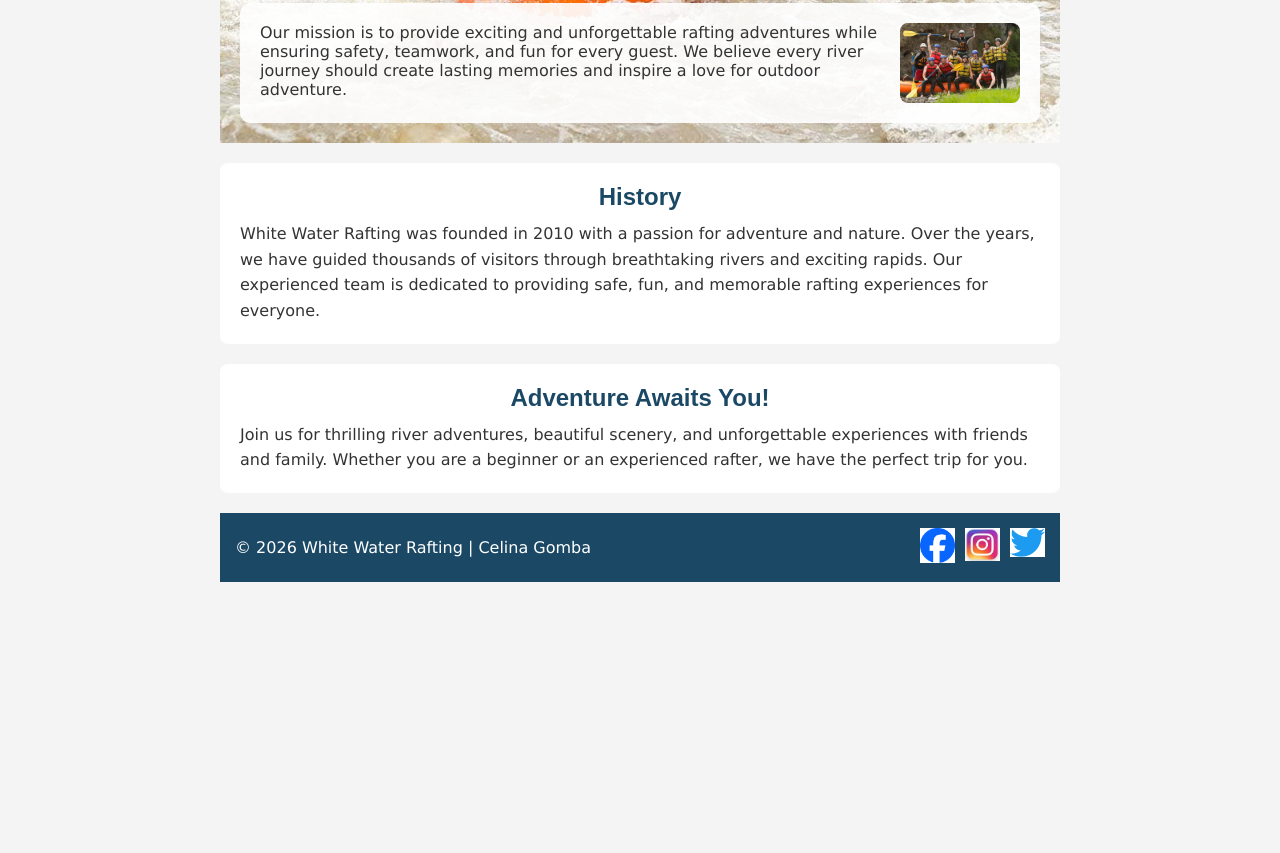
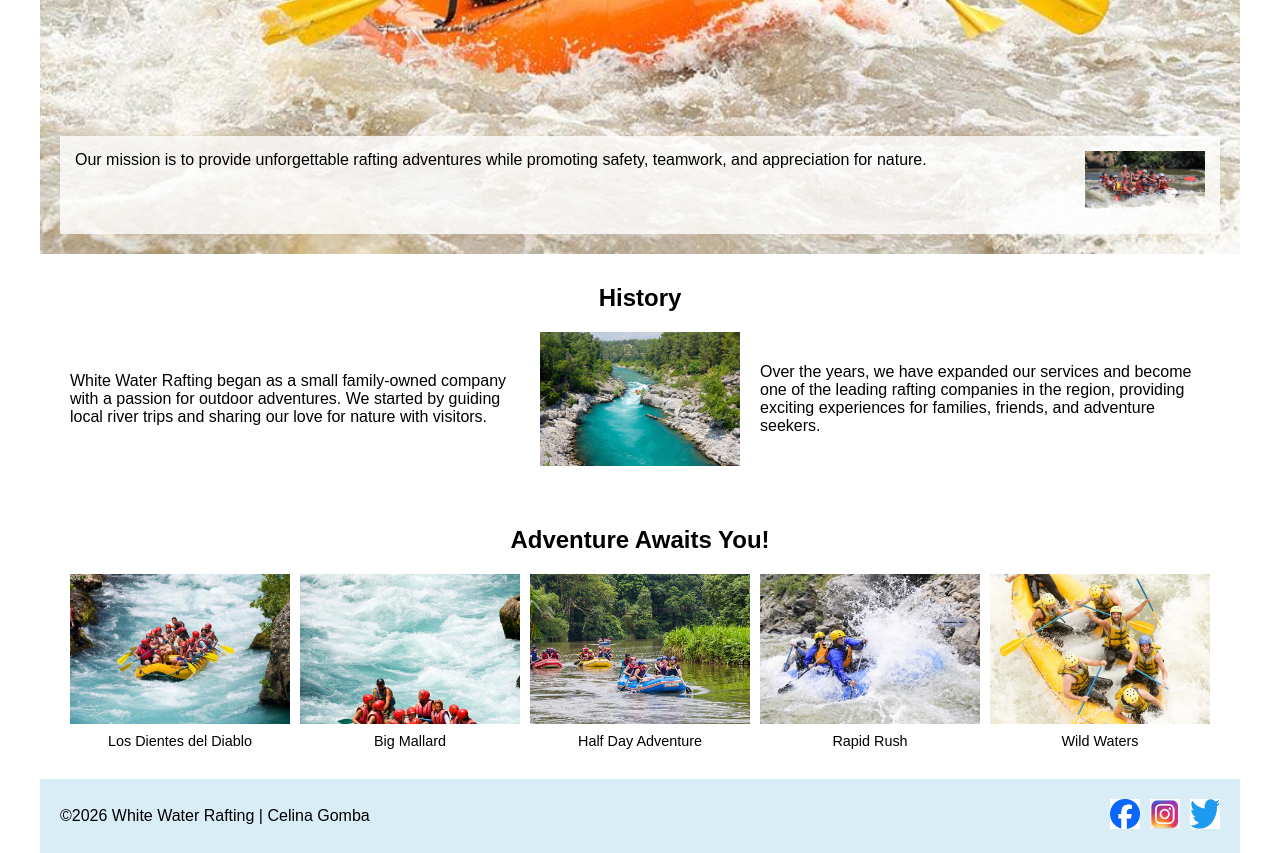
Before and after one commit to celinadada07-jpg/wdd130, a plain HTML site: page wwr/about.html in a window 1280 px wide. Shown: the part 706-1559 px from the top of the page. Before the commit the page ends 1288 px from the top, so only its background shows below. Drawn offline with Linux system fonts and the light colour scheme.

Commit message:
changes made

```diff
--- a/wwr/about.html
+++ b/wwr/about.html
@@ -4,21 +4,16 @@
 <head>
     <meta charset="UTF-8">
     <meta name="viewport" content="width=device-width, initial-scale=1.0">
-
     <title>About Us | White Water Rafting</title>
-
-    <meta name="description"
-      content="Learn more about our white water rafting company, our history, and the adventures we provide.">
-
+    <meta name="description" content="About White Water Rafting Company">
     <meta name="author" content="Celina Gomba">
-
     <link rel="stylesheet" href="styles/rafting.css">
 </head>
 
 <body>
 
     <header>
-        <img src="images/logo.png" alt="Rafting Company Logo">
+        <img src="images/logo.png" alt="White Water Rafting Logo">
 
         <nav>
             <a href="index.html">Home</a>
@@ -31,52 +26,81 @@
     <main>
 
         <div class="hero">
-            <img src="images/hero.jpg" alt="People enjoying white water rafting">
+            <img src="images/hero.jpg" alt="Rafting Adventure">
 
             <h1>White Water Rafting</h1>
 
             <article>
-                <img src="images/employee.jpg" alt="Happy rafting guide">
-
+                <img src="images/happy client.png" alt="Happy Client">
                 <p>
-                    Our mission is to provide exciting and unforgettable rafting adventures
-                    while ensuring safety, teamwork, and fun for every guest. We believe
-                    every river journey should create lasting memories and inspire a love
-                    for outdoor adventure.
+                    Our mission is to provide unforgettable rafting
+                    adventures while promoting safety, teamwork,
+                    and appreciation for nature.
                 </p>
             </article>
         </div>
 
-        <section>
+        <section class="history">
             <h2>History</h2>
 
-            <p>
-                White Water Rafting was founded in 2010 with a passion for adventure and
-                nature. Over the years, we have guided thousands of visitors through
-                breathtaking rivers and exciting rapids. Our experienced team is dedicated
-                to providing safe, fun, and memorable rafting experiences for everyone.
-            </p>
+            <div class="history-content">
+                <p>
+                    White Water Rafting began as a small family-owned
+                    company with a passion for outdoor adventures.
+                    We started by guiding local river trips and sharing
+                    our love for nature with visitors.
+                </p>
+
+                <img src="images/history.jpg" alt="Rafting History">
+
+                <p>
+                    Over the years, we have expanded our services and
+                    become one of the leading rafting companies in the
+                    region, providing exciting experiences for families,
+                    friends, and adventure seekers.
+                </p>
+            </div>
         </section>
 
-        <section>
+        <section class="adventures">
             <h2>Adventure Awaits You!</h2>
 
-            <p>
-                Join us for thrilling river adventures, beautiful scenery, and unforgettable
-                experiences with friends and family. Whether you are a beginner or an
-                experienced rafter, we have the perfect trip for you.
-            </p>
+            <div class="adventure-gallery">
+
+                <figure>
+                    <img src="images/raft1.jpg" alt="Los Dientes del Diablo">
+                    <figcaption>Los Dientes del Diablo</figcaption>
+                </figure>
+
+                <figure>
+                    <img src="images/raft2.jpg" alt="Big Mallard">
+                    <figcaption>Big Mallard</figcaption>
+                </figure>
+
+                <figure>
+                    <img src="images/raft3.jpg" alt="Half Day Adventure">
+                    <figcaption>Half Day Adventure</figcaption>
+                </figure>
+
+                <figure>
+                    <img src="images/raft4.jpg" alt="Rapid Rush">
+                    <figcaption>Rapid Rush</figcaption>
+                </figure>
+
+                <figure>
+                    <img src="images/raft5.jpg" alt="Wild Waters">
+                    <figcaption>Wild Waters</figcaption>
+                </figure>
+
+            </div>
         </section>
 
     </main>
 
     <footer>
-        <p>
-            © 2026 White Water Rafting | Celina Gomba
-        </p>
+        <p>©2026 White Water Rafting | Celina Gomba</p>
 
-        <nav class="socialmedia">
-
+        <div class="sociallinks">
             <a href="https://facebook.com">
                 <img src="images/facebook.png" alt="Facebook">
             </a>
@@ -88,8 +112,7 @@
             <a href="https://twitter.com">
                 <img src="images/twitter.png" alt="Twitter">
             </a>
-
-        </nav>
+        </div>
     </footer>
 
 </body>
--- a/wwr/styles/rafting.css
+++ b/wwr/styles/rafting.css
@@ -1,13 +1,3 @@
-:root {
-    --primary-color: #1b4965;
-    --secondary-color: #5fa8d3;
-    --accent1-color: #ffffff;
-    --accent2-color: #cae9ff;
-
-    --heading-font: Arial, sans-serif;
-    --body-font: Verdana, sans-serif;
-}
-
 * {
     margin: 0;
     padding: 0;
@@ -15,165 +5,134 @@
 }
 
 body {
-    font-family: var(--body-font);
-    color: #333;
-    background-color: #f4f4f4;
-}
-
-/* PAGE WIDTH */
-header,
-main,
-footer {
-    width: 840px;
+    font-family: Arial, sans-serif;
+    max-width: 1200px;
     margin: 0 auto;
 }
 
-/* HEADER */
 header {
-    background-color: var(--primary-color);
-
+    display: grid;
+    grid-template-columns: 200px 1fr;
+    align-items: center;
+    background-color: #d9edf7;
     padding: 20px;
-
-    display: flex;
-
-    flex-direction: column;
-
-    align-items: flex-start;
 }
 
 header img {
-    width: 100px;
-    margin-bottom: 15px;
+    width: 120px;
 }
 
-/* NAVIGATION */
-header nav {
+nav {
     display: flex;
-    flex-direction: column;
+    justify-content: space-around;
+}
+
+nav a {
+    text-decoration: none;
+    color: #000;
+    font-weight: bold;
+    padding: 10px;
+}
+
+.hero {
+    position: relative;
+}
+
+.hero img {
+    width: 100%;
+    display: block;
+}
+
+.hero h1 {
+    position: absolute;
+    top: 20px;
+    width: 100%;
+    text-align: center;
+    color: white;
+    background-color: rgba(0, 0, 0, .6);
+    padding: 15px;
+}
+
+.hero article {
+    position: absolute;
+    bottom: 20px;
+    left: 20px;
+    right: 20px;
+    background-color: rgba(255, 255, 255, .8);
+    padding: 15px;
+}
+
+.hero article img {
+    float: right;
+    width: 120px;
+    margin-left: 15px;
+}
+
+.history {
+    padding: 30px;
+}
+
+.history h2 {
+    text-align: center;
+    margin-bottom: 20px;
+}
+
+.history-content {
+    display: grid;
+    grid-template-columns: 1fr 200px 1fr;
+    gap: 20px;
+    align-items: center;
+}
+
+.history-content img {
+    width: 100%;
+}
+
+.adventures {
+    padding: 30px;
+}
+
+.adventures h2 {
+    text-align: center;
+    margin-bottom: 20px;
+}
+
+.adventure-gallery {
+    display: flex;
+    justify-content: space-between;
     gap: 10px;
 }
 
-header nav a {
-    text-decoration: none;
-    color: var(--secondary-color);
-    font-size: 18px;
-    font-weight: bold;
-}
-
-header nav a:hover {
-    color: var(--accent2-color);
-}
-
-/* HERO */
-.hero {
-    position: relative;
-    margin-top: 20px;
-}
-
-.hero img {
-    display: block;
-    width: 100%;
-    height: auto;
-}
-
-/* HERO HEADING */
-.hero h1 {
-    position: absolute;
-
-    top: 20px;
-
-    width: 100%;
-
-    padding: 15px;
-
-    text-align: center;
-
-    background-color: rgba(27, 73, 101, 0.8);
-
-    color: var(--accent1-color);
-
-    font-size: 2.5rem;
-}
-
-/* HERO ARTICLE */
-.hero article {
-    position: absolute;
-
-    bottom: 20px;
-    left: 20px;
-    right: 20px;
-
-    background-color: rgba(255, 255, 255, 0.9);
-
-    padding: 20px;
-
-    border-radius: 10px;
-}
-
-/* ARTICLE IMAGE */
-.hero article img {
-    float: right;
-
-    width: 120px;
-
-    margin-left: 15px;
-
-    border-radius: 8px;
-}
-
-/* SECTIONS */
-section {
-    background-color: white;
-
-    margin-top: 20px;
-
-    padding: 20px;
-
-    border-radius: 8px;
-}
-
-section h2 {
-    color: var(--primary-color);
-
-    font-family: var(--heading-font);
-
-    margin-bottom: 10px;
-
+.adventure-gallery figure {
+    flex: 1;
     text-align: center;
 }
 
-section p {
-    line-height: 1.6;
+.adventure-gallery img {
+    width: 100%;
+    height: 150px;
+    object-fit: cover;
 }
 
-/* FOOTER */
-footer {
-    background-color: var(--primary-color);
-
-    color: var(--accent1-color);
-
-    margin-top: 20px;
-
-    padding: 15px;
-
-    display: flex;
-
-    justify-content: space-between;
-
-    align-items: center;
+figcaption {
+    margin-top: 5px;
+    font-size: 0.9rem;
 }
 
-/* SOCIAL MEDIA */
-.socialmedia {
+footer {
     display: flex;
-    flex-direction: row;
+    justify-content: space-between;
+    align-items: center;
+    padding: 20px;
+    background-color: #d9edf7;
+}
+
+.sociallinks {
+    display: flex;
     gap: 10px;
 }
 
-.socialmedia a {
-    text-decoration: none;
+.sociallinks img {
+    width: 30px;
+    height: 30px;
 }
-
-.socialmedia img {
-    width: 35px;
-}
```
Also changed, not shown: wwr/images/Happy Client.png (added), wwr/images/history.jpg (added), wwr/images/raft1.jpg (added), wwr/images/raft2.jpg (added), wwr/images/raft3.jpg (added), wwr/images/raft4.jpg (added), wwr/images/raft5.jpg (added).
